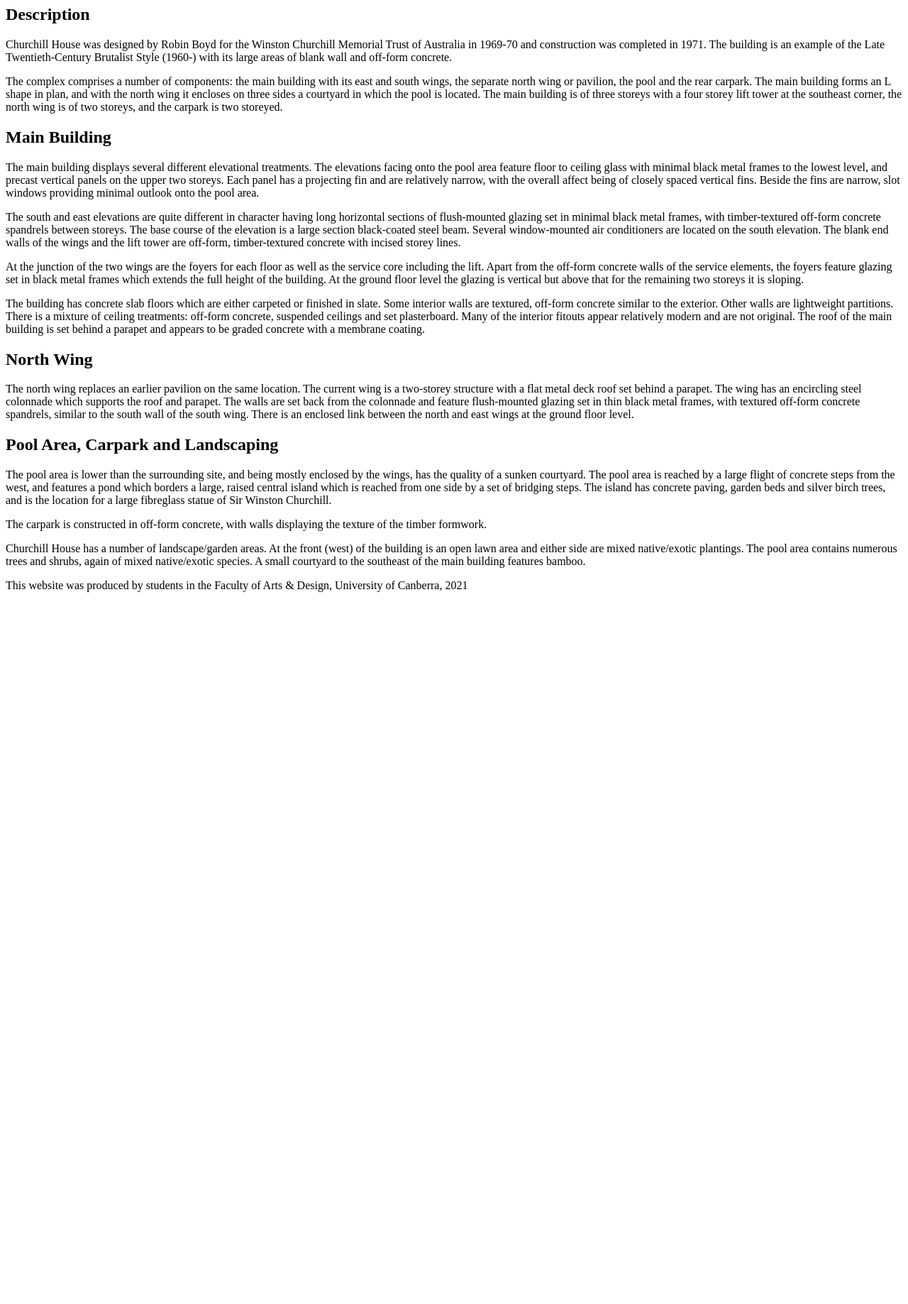
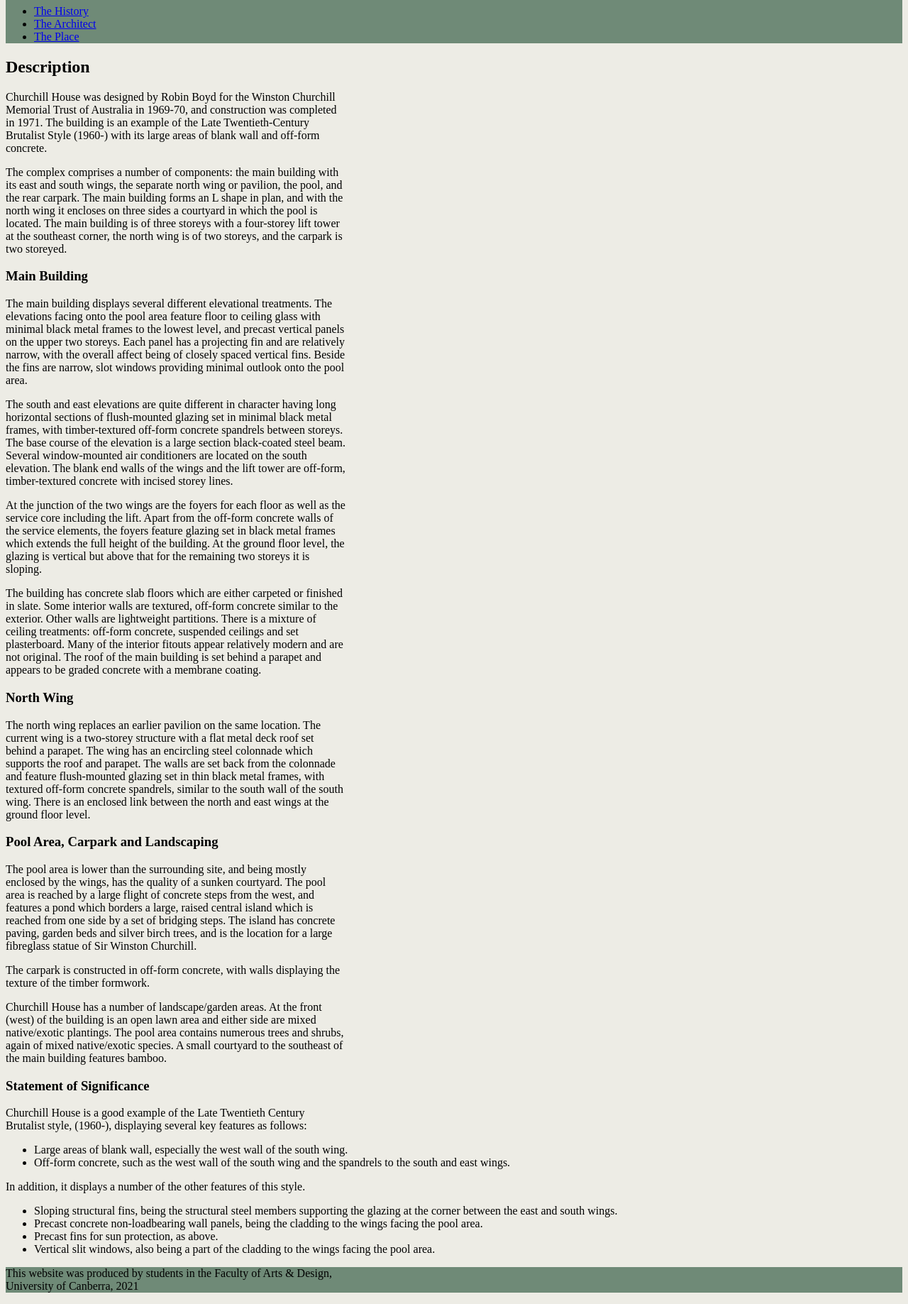
Before and after one commit to Mizcedes1997/mywebsite, a plain HTML site: page theplace.html in a window 1280 px wide. Shown: the part 73-1910 px from the top of the page at 71% size. Before the commit the page ends 923 px from the top, so only its background shows below. Drawn offline with Linux system fonts and the light colour scheme.

Commit message:
FeWD WK6 Tutorial Update

```diff
--- /dev/null
+++ b/assets/css/style.css
@@ -0,0 +1,16 @@
+
+body{
+    background-color:#edece5;
+
+}
+p{
+    text-align: left;
+    max-width: 60ch;
+}
+
+header{
+    background-color:#6f8a77;
+}
+footer{
+    background-color:#6f8a77;
+}
--- a/theplace.html
+++ b/theplace.html
@@ -4,42 +4,67 @@
 <head>
     <title>Churchill House</title>
     <meta charset="utf-8">
+    <link href="assets/css/style.css" rel="stylesheet">
 </head>
 
 <body>
     <header>
         <h1><a href="index.html">Churchill House</a></h1>
+        <ul>
+            <li><a href="thehistory.html">The History</a></li>
+            <li><a href="thearchitect.html">The Architect</a></li>
+            <li><a href="theplace.html">The Place</a></li>
+        </ul>
     </header>
 
     <section>
         <h2>Description</h2>
-            <p>Churchill House was designed by Robin Boyd for the Winston Churchill Memorial Trust of Australia in 1969-70 and construction was completed in 1971. The building is an example of the Late Twentieth-Century Brutalist Style (1960-) with its large areas of blank wall and off-form concrete.</p>
-            <p>The complex comprises a number of components: the main building with its east and south wings, the separate north wing or pavilion, the pool and the rear carpark. The main building forms an L shape in plan, and with the north wing it encloses on three sides a courtyard in which the pool is located. The main building is of three storeys with a four storey lift tower at the southeast corner, the north wing is of two storeys, and the carpark is two storeyed.</p>
+            <p>Churchill House was designed by Robin Boyd for the Winston Churchill Memorial Trust of Australia in 1969-70, and construction was completed in 1971. The building is an example of the Late Twentieth-Century Brutalist Style (1960-) with its large areas of blank wall and off-form concrete.</p>
+            <p>The complex comprises a number of components: the main building with its east and south wings, the separate north wing or pavilion, the pool, and the rear carpark. The main building forms an L shape in plan, and with the north wing it encloses on three sides a courtyard in which the pool is located. The main building is of three storeys with a four-storey lift tower at the southeast corner, the north wing is of two storeys, and the carpark is two storeyed.</p>
     </section>
 
     <section>
-        <h2>Main Building</h2>
+        <h3>Main Building</h3>
             <p>The main building displays several different elevational treatments. The elevations facing onto the pool area feature floor to ceiling glass with minimal black metal frames to the lowest level, and precast vertical panels on the upper two storeys. Each panel has a projecting fin and are relatively narrow, with the overall affect being of closely spaced vertical fins. Beside the fins are narrow, slot windows providing minimal outlook onto the pool area.</p>
             <p>The south and east elevations are quite different in character having long horizontal sections of flush-mounted glazing set in minimal black metal frames, with timber-textured off-form concrete spandrels between storeys. The base course of the elevation is a large section black-coated steel beam. Several window-mounted air conditioners are located on the south elevation. The blank end walls of the wings and the lift tower are off-form, timber-textured concrete with incised storey lines.</p>
-            <p>At the junction of the two wings are the foyers for each floor as well as the service core including the lift. Apart from the off-form concrete walls of the service elements, the foyers feature glazing set in black metal frames which extends the full height of the building. At the ground floor level the glazing is vertical but above that for the remaining two storeys it is sloping.</p>
+            <p>At the junction of the two wings are the foyers for each floor as well as the service core including the lift. Apart from the off-form concrete walls of the service elements, the foyers feature glazing set in black metal frames which extends the full height of the building. At the ground floor level, the glazing is vertical but above that for the remaining two storeys it is sloping.</p>
             <p>The building has concrete slab floors which are either carpeted or finished in slate. Some interior walls are textured, off-form concrete similar to the exterior. Other walls are lightweight partitions. There is a mixture of ceiling treatments: off-form concrete, suspended ceilings and set plasterboard. Many of the interior fitouts appear relatively modern and are not original. The roof of the main building is set behind a parapet and appears to be graded concrete with a membrane coating.</p>
     </section>
 
     <section>
-        <h2>North Wing</h2>
+        <h3>North Wing</h3>
             <p>The north wing replaces an earlier pavilion on the same location. The current wing is a two-storey structure with a flat metal deck roof set behind a parapet. The wing has an encircling steel colonnade which supports the roof and parapet. The walls are set back from the colonnade and feature flush-mounted glazing set in thin black metal frames, with textured off-form concrete spandrels, similar to the south wall of the south wing. There is an enclosed link between the north and east wings at the ground floor level.</p>
     </section>
 
     <section>
-        <h2>Pool Area, Carpark and Landscaping</h2>
+        <h3>Pool Area, Carpark and Landscaping</h3>
             <p>The pool area is lower than the surrounding site, and being mostly enclosed by the wings, has the quality of a sunken courtyard. The pool area is reached by a large flight of concrete steps from the west, and features a pond which borders a large, raised central island which is reached from one side by a set of bridging steps. The island has concrete paving, garden beds and silver birch trees, and is the location for a large fibreglass statue of Sir Winston Churchill.</p>
             <p>The carpark is constructed in off-form concrete, with walls displaying the texture of the timber formwork.</p>
             <p>Churchill House has a number of landscape/garden areas. At the front (west) of the building is an open lawn area and either side are mixed native/exotic plantings. The pool area contains numerous trees and shrubs, again of mixed native/exotic species. A small courtyard to the southeast of the main building features bamboo.</p>
     </section>
+
+    <section>
+        <h3>Statement of Significance</h3>
+        <p>Churchill House is a good example of the Late Twentieth Century Brutalist style, (1960-), displaying several key features as follows:</p>
+        <ul>
+            <li>Large areas of blank wall, especially the west wall of the south wing.</li>
+            <li>Off-form concrete, such as the west wall of the south wing and the spandrels to the south and east wings.</li>
+        </ul>
+        <p>In addition, it displays a number of the other features of this style.</p>
+        <ul>
+            <li>Sloping structural fins, being the structural steel members supporting the glazing at the corner between the east and south wings.</li>
+            <li>Precast concrete non-loadbearing wall panels, being the cladding to the wings facing the pool area.</li>
+            <li>Precast fins for sun protection, as above.</li>
+            <li>Vertical slit windows, also being a part of the cladding to the wings facing the pool area.</li>
+        </ul>
+
+
+    </section>
+
+    <footer>
+        <p>This website was produced by students in the Faculty of Arts & Design, University of Canberra, 2021</p>
+    </footer>
+
 </body>
 
-<footer>
-    <p>This website was produced by students in the Faculty of Arts & Design, University of Canberra, 2021</p>
-</footer>
-
 </html>
```
Also changed, not shown: index.html (+6 -10 lines), thearchitect.html (+10 -4 lines), thehistory.html (+15 -6 lines).
